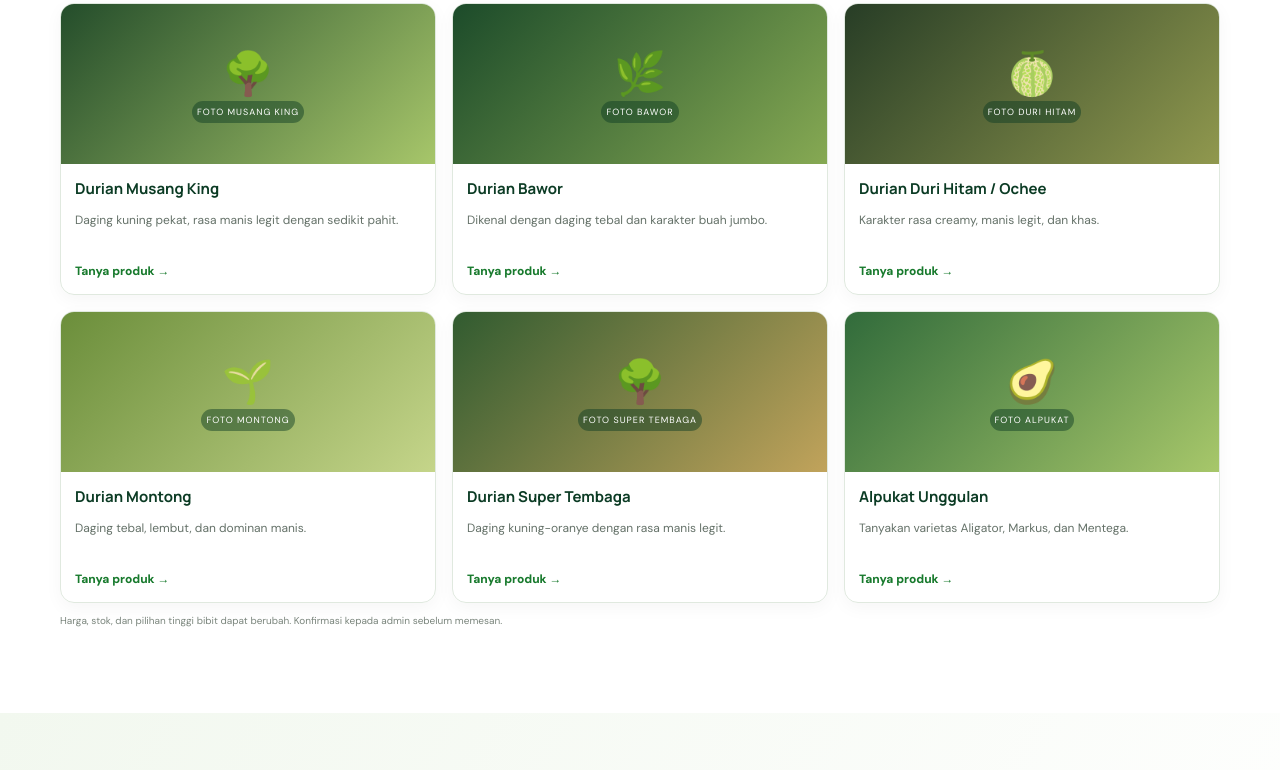
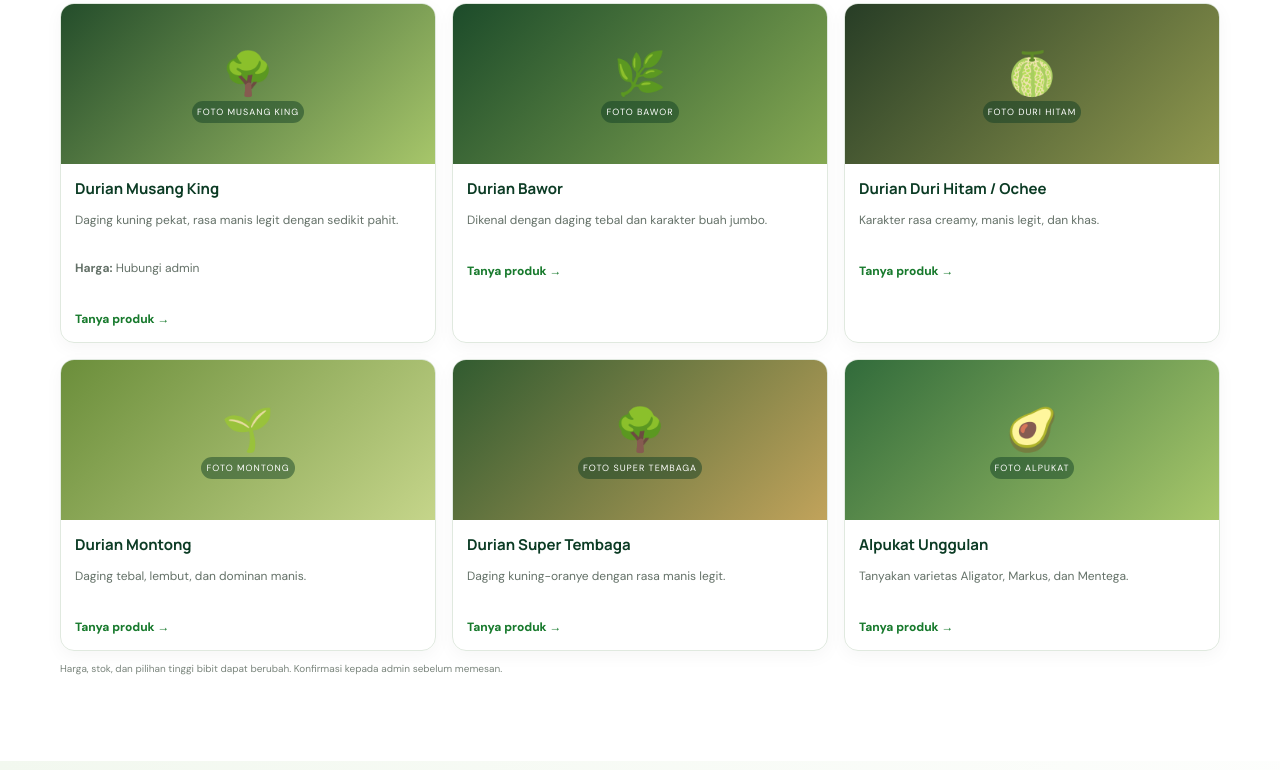
Before and after one commit to h6k2zvt48w-source/sagara-agro, a plain HTML site: page index.html in a window 1280 px wide. Shown: the part 838-1608 px from the top of the page. Drawn offline with Linux system fonts and the light colour scheme.

Commit message:
Update index.html

```diff
--- a/index.html
+++ b/index.html
@@ -20,7 +20,7 @@ footer{margin-top:24px;background:#062b1a;color:white;padding:40px 4% 18px}.foot
 <div class="wrap benefits"><div><span>🌱</span><b>Bibit Unggul</b><small>Berkualitas</small></div><div><span>🛡️</span><b>Bergaransi</b><small>Sesuai ketentuan</small></div><div><span>🚚</span><b>Pengiriman</b><small>Seluruh Indonesia*</small></div><div><span>🎧</span><b>Konsultasi</b><small>Hubungi admin</small></div></div>
 <section class="content wrap" id="produk"><div class="head"><div><div class="eyebrow green">PILIHAN BIBIT</div><h2>Produk Unggulan</h2><p>Pilih varietas yang sesuai dengan rencana kebun Anda.</p></div></div><div class="filters"><button class="active" data-filter="all">Semua</button><button data-filter="durian">Durian</button><button data-filter="alpukat">Alpukat</button></div>
 <div class="grid">
-<article class="card" data-cat="durian"><div class="visual">🌳<small>FOTO MUSANG KING</small></div><div class="cardbody"><h3>Durian Musang King</h3><p>Daging kuning pekat, rasa manis legit dengan sedikit pahit.</p><a class="link order" data-name="Durian Musang King" href="#">Tanya produk →</a></div></article>
+<article class="card" data-cat="durian"><div class="visual">🌳<small>FOTO MUSANG KING</small></div><div class="cardbody"><h3>Durian Musang King</h3><p>Daging kuning pekat, rasa manis legit dengan sedikit pahit.</p> <p><strong>Harga:</strong> Hubungi admin</p> <a class="link order" data-name="Durian Musang King" href="#">Tanya produk →</a></div></article>
 <article class="card" data-cat="durian"><div class="visual v2">🌿<small>FOTO BAWOR</small></div><div class="cardbody"><h3>Durian Bawor</h3><p>Dikenal dengan daging tebal dan karakter buah jumbo.</p><a class="link order" data-name="Durian Bawor" href="#">Tanya produk →</a></div></article>
 <article class="card" data-cat="durian"><div class="visual v3">🍈<small>FOTO DURI HITAM</small></div><div class="cardbody"><h3>Durian Duri Hitam / Ochee</h3><p>Karakter rasa creamy, manis legit, dan khas.</p><a class="link order" data-name="Durian Duri Hitam / Ochee" href="#">Tanya produk →</a></div></article>
 <article class="card" data-cat="durian"><div class="visual v4">🌱<small>FOTO MONTONG</small></div><div class="cardbody"><h3>Durian Montong</h3><p>Daging tebal, lembut, dan dominan manis.</p><a class="link order" data-name="Durian Montong" href="#">Tanya produk →</a></div></article>
```
